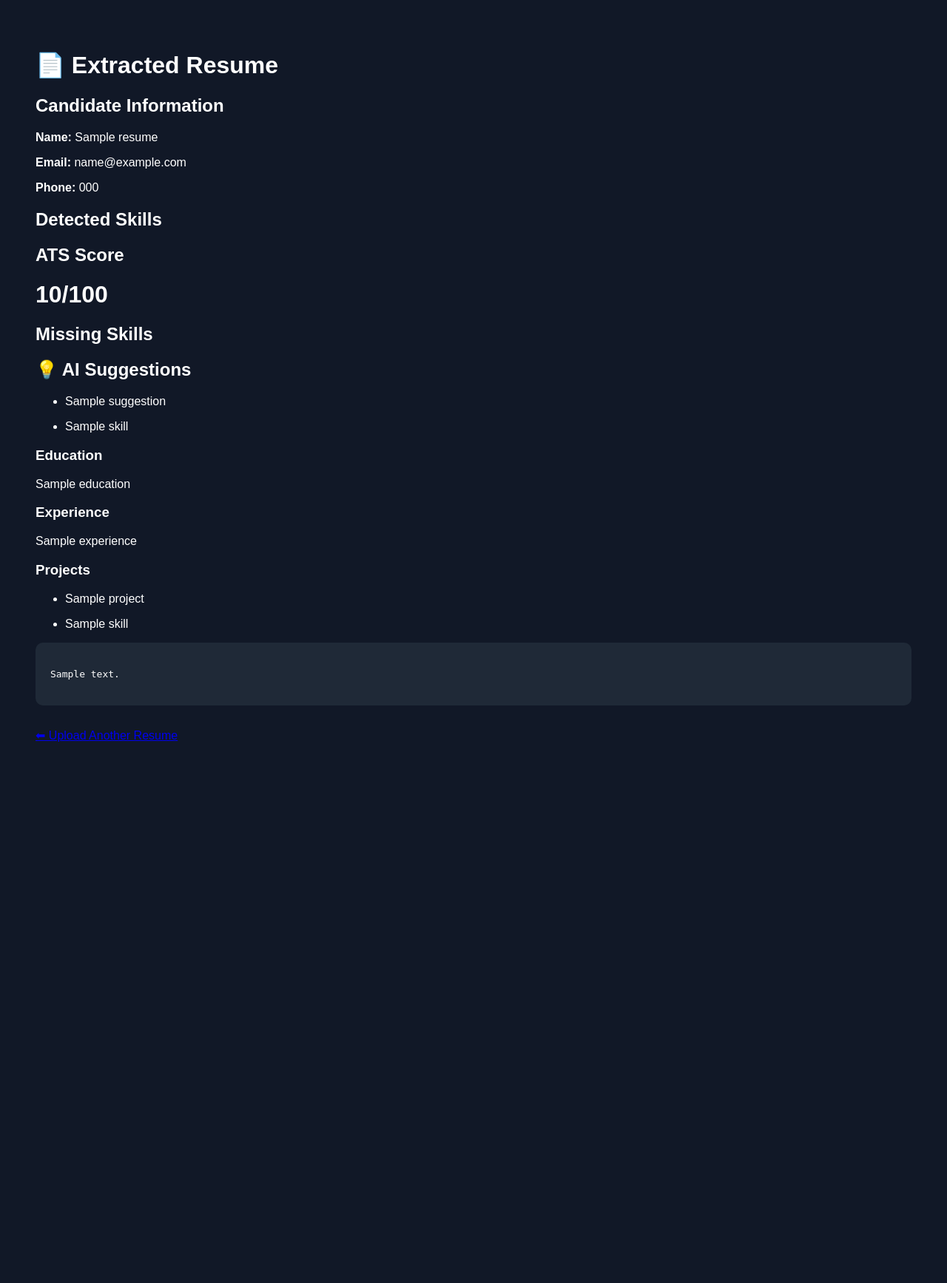
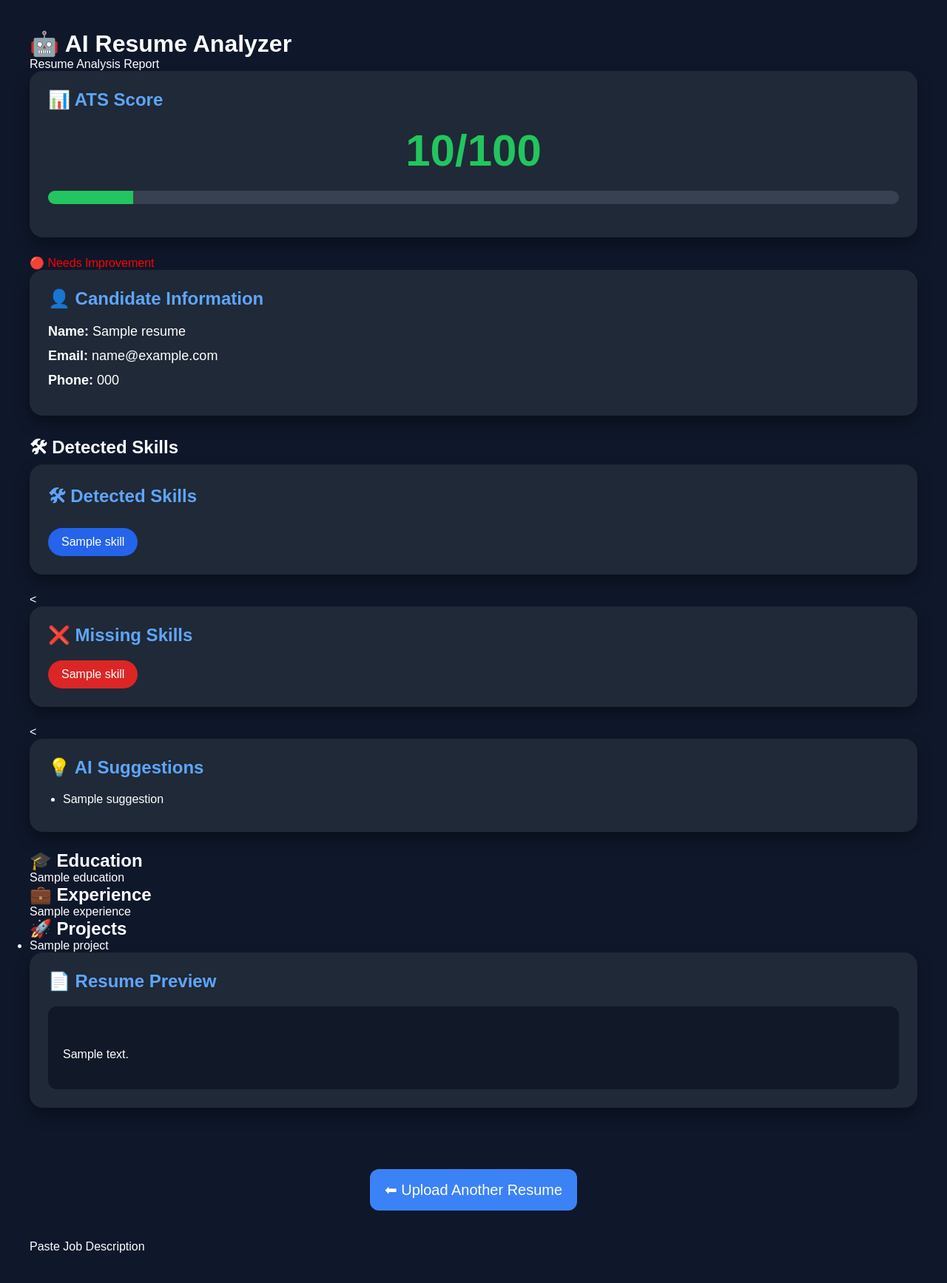
Before and after one commit to mohanakumar21/AI-RESUME-ANALYZER, a Flask app: template templates/results.html in a window 1280 px wide. Shown: the whole page at 74% size. Before the commit the page ends 1003 px from the top, so only its background shows below. Run offline with Flask 3, Linux system fonts and the light colour scheme; the template is opened without the code that fills it: most values are stand-ins (such as "Sample title", 1, 10 or a date in 2020).

Commit message:
Complete Milestone 9: ATS dashboard with AI suggestions and improved UI

```diff
--- a/analyzer/parser.py
+++ b/analyzer/parser.py
@@ -1,41 +1,9 @@
 import re
-def extract_education(text):
 
-    education_keywords = [
-        "b.tech",
-        "b.e",
-        "m.tech",
-        "m.e",
-        "b.sc",
-        "m.sc",
-        "bca",
-        "mca",
-        "bachelor",
-        "master"
-    ]
 
-    lines = text.split("\n")
-
-    for line in lines:
-
-        lower = line.lower()
-
-        if any(keyword in lower for keyword in education_keywords):
-            return line.strip()
-
-    return "Not Found"
-
-def extract_experience(text):
-
-    pattern = r"(\d+)\+?\s*(years|year|yrs|yr)"
-
-    match = re.search(pattern, text, re.IGNORECASE)
-
-    if match:
-        return match.group()
-
-    return "Fresher"
-
+# -----------------------------
+# Extract Name
+# -----------------------------
 IGNORE_KEYWORDS = [
     "university",
     "college",
@@ -65,6 +33,15 @@ def extract_name(text):
 
     lines = text.split("\n")
 
+    # First Priority: Look for "Name:"
+    for line in lines:
+
+        clean = line.strip()
+
+        if clean.lower().startswith("name:"):
+            return clean.split(":", 1)[1].strip()
+
+    # Second Priority: Detect capitalized names
     for line in lines:
 
         line = line.strip()
@@ -74,29 +51,103 @@ def extract_name(text):
 
         lower = line.lower()
 
-        # Ignore headings
         if any(keyword in lower for keyword in IGNORE_KEYWORDS):
             continue
 
-        # Ignore email
         if "@" in line:
             continue
 
-        # Ignore phone numbers
         if re.search(r"\d{6,}", line):
             continue
 
         words = line.split()
 
-        # Candidate name should usually contain 2-4 words
         if 2 <= len(words) <= 4:
 
-            # Every word should start with a capital letter
             if all(word[0].isupper() for word in words):
                 return line
 
     return "Not Found"
 
+
+# -----------------------------
+# Extract Email
+# -----------------------------
+def extract_email(text):
+
+    pattern = r"[a-zA-Z0-9._%+-]+@[a-zA-Z0-9.-]+\.[a-zA-Z]{2,}"
+
+    match = re.search(pattern, text)
+
+    if match:
+        return match.group()
+
+    return "Not Found"
+
+
+# -----------------------------
+# Extract Phone
+# -----------------------------
+def extract_phone(text):
+
+    pattern = r"(\+91[\-\s]?)?[6-9]\d{9}"
+
+    match = re.search(pattern, text)
+
+    if match:
+        return match.group()
+
+    return "Not Found"
+
+
+# -----------------------------
+# Extract Education
+# -----------------------------
+def extract_education(text):
+
+    education_keywords = [
+        "b.tech",
+        "b.e",
+        "m.tech",
+        "m.e",
+        "b.sc",
+        "m.sc",
+        "bca",
+        "mca",
+        "bachelor",
+        "master"
+    ]
+
+    lines = text.split("\n")
+
+    for line in lines:
+
+        lower = line.lower()
+
+        if any(keyword in lower for keyword in education_keywords):
+            return line.strip()
+
+    return "Not Found"
+
+
+# -----------------------------
+# Extract Experience
+# -----------------------------
+def extract_experience(text):
+
+    pattern = r"(\d+)\+?\s*(years|year|yrs|yr)"
+
+    match = re.search(pattern, text, re.IGNORECASE)
+
+    if match:
+        return match.group()
+
+    return "Fresher"
+
+
+# -----------------------------
+# Extract Projects
+# -----------------------------
 def extract_projects(text):
 
     projects = []
@@ -110,9 +161,7 @@ def extract_projects(text):
         clean = line.strip()
 
         if clean.lower() == "projects":
-
             capture = True
-
             continue
 
         if capture:
@@ -124,30 +173,10 @@ def extract_projects(text):
 
     return projects
 
-def extract_email(text):
 
-    pattern = r"[a-zA-Z0-9._%+-]+@[a-zA-Z0-9.-]+\.[a-zA-Z]{2,}"
-
-    match = re.search(pattern, text)
-
-    if match:
-        return match.group()
-
-    return "Not Found"
-
-
-def extract_phone(text):
-
-    pattern = r"(\+91[\-\s]?)?[6-9]\d{9}"
-
-    match = re.search(pattern, text)
-
-    if match:
-        return match.group()
-
-    return "Not Found"
-
-
+# -----------------------------
+# Parse Resume
+# -----------------------------
 def parse_resume(text):
 
     return {
--- /dev/null
+++ b/static/css/results.css
@@ -0,0 +1,129 @@
+*{
+    margin:0;
+    padding:0;
+    box-sizing:border-box;
+    font-family:Arial, Helvetica, sans-serif;
+}
+
+body{
+    background:#0f172a;
+    color:white;
+    padding:40px;
+}
+
+.container{
+    max-width:1200px;
+    margin:auto;
+}
+
+.title{
+    text-align:center;
+    margin-bottom:40px;
+}
+
+.title h1{
+    font-size:45px;
+}
+
+.title p{
+    color:#94a3b8;
+    margin-top:10px;
+}
+
+.section{
+    background:#1f2937;
+    padding:25px;
+    border-radius:18px;
+    margin-bottom:25px;
+    box-shadow:0 10px 20px rgba(0,0,0,.35);
+}
+
+.section h2{
+    color:#60a5fa;
+    margin-bottom:20px;
+}
+
+.score{
+    font-size:60px;
+    text-align:center;
+    color:#22c55e;
+    font-weight:bold;
+}
+
+.progress{
+    width:100%;
+    height:18px;
+    background:#374151;
+    border-radius:20px;
+    overflow:hidden;
+    margin:20px 0;
+}
+
+.progress-bar{
+    height:100%;
+    background:#22c55e;
+}
+
+.info p{
+    margin:12px 0;
+    font-size:18px;
+}
+
+.skills{
+    display:flex;
+    flex-wrap:wrap;
+    gap:10px;
+}
+
+.badge{
+    background:#2563eb;
+    padding:10px 18px;
+    border-radius:20px;
+}
+
+.badge.missing{
+    background:#dc2626;
+}
+
+.suggestions ul{
+    margin-left:20px;
+}
+
+.suggestions li{
+    margin:10px 0;
+}
+
+.projects ul{
+    margin-left:20px;
+}
+
+.projects li{
+    margin:10px 0;
+}
+
+.resume-preview{
+    background:#111827;
+    padding:20px;
+    border-radius:12px;
+    max-height:400px;
+    overflow-y:auto;
+    white-space:pre-wrap;
+}
+
+.upload-btn{
+    display:block;
+    width:280px;
+    margin:40px auto;
+    text-align:center;
+    text-decoration:none;
+    background:#3b82f6;
+    color:white;
+    padding:16px;
+    border-radius:12px;
+    font-size:20px;
+    transition:.3s;
+}
+
+.upload-btn:hover{
+    background:#2563eb;
+}
--- a/templates/results.html
+++ b/templates/results.html
@@ -1,109 +1,176 @@
 <!DOCTYPE html>
-<html>
+<html lang="en">
 
 <head>
-
-<title>Resume Text</title>
-
-<style>
-
-body{
-
-font-family:Arial;
-
-padding:40px;
-
-background:#111827;
-
-color:white;
-
-}
-
-pre{
-
-white-space:pre-wrap;
-
-background:#1f2937;
-
-padding:20px;
-
-border-radius:10px;
-
-}
-
-</style>
-
+    <meta charset="UTF-8">
+    <meta name="viewport" content="width=device-width, initial-scale=1.0">
+    <title>AI Resume Analyzer</title>
+    <link rel="stylesheet" href="{{ url_for('static', filename='css/results.css') }}">
 </head>
 
 <body>
 
-<h1>📄 Extracted Resume</h1>
+<div class="container">
 
-<h2>Candidate Information</h2>
+    <h1>🤖 AI Resume Analyzer</h1>
+    <p>Resume Analysis Report</p>
+
+    <!-- ATS Score -->
+    <div class="card">
+        <div class="section">
+
+    <h2>📊 ATS Score</h2>
+
+    <div class="score">
+
+        {{ ats_score }}/100
+
+    </div>
+
+    <div class="progress">
+
+    <div class="progress-bar"
+        style="width: {{ ats_score }}%;">
+
+    </div>
+
+        </div>
+
+        </div>
+
+        {% if ats_score >= 90 %}
+            <p style="color:lime;">🟢 Excellent Resume</p>
+
+        {% elif ats_score >= 70 %}
+            <p style="color:gold;">🟡 Good Resume</p>
+
+        {% elif ats_score >= 50 %}
+            <p style="color:orange;">🟠 Average Resume</p>
+
+        {% else %}
+            <p style="color:red;">🔴 Needs Improvement</p>
+
+        {% endif %}
+    </div>
+
+    <!-- Candidate Information -->
+    <div class="section info">
+
+    <h2>👤 Candidate Information</h2>
 
     <p><strong>Name:</strong> {{ resume_data.name }}</p>
 
     <p><strong>Email:</strong> {{ resume_data.email }}</p>
 
     <p><strong>Phone:</strong> {{ resume_data.phone }}</p>
-<h2>Detected Skills</h2>
-<h2>ATS Score</h2>
 
-<h1>{{ ats_score }}/100</h1>
-<h2>Missing Skills</h2>
+    </div>
+
+    <!-- Skills -->
+    <div class="card">
+
+        <h2>🛠 Detected Skills</h2>
+
+        <div class="section">
+
+        <h2>🛠 Detected Skills</h2>
+
+        <div class="skills">
+
+        {% for skill in skills %}
+        <span class="badge">{{ skill }}</span>
+            {% endfor %}
+
+        </div>
+
+        </div>
+
+    </div>
+
+    <!-- Missing Skills -->
+    <<div class="section">
+
+<h2>❌ Missing Skills</h2>
+
+<div class="skills">
+
+{% for skill in missing_skills %}
+<span class="badge missing">{{ skill }}</span>
+{% endfor %}
+
+</div>
+
+</div>
+
+    <!-- AI Suggestions -->
+    <<div class="section suggestions">
 
 <h2>💡 AI Suggestions</h2>
 
 <ul>
+
 {% for suggestion in suggestions %}
+
 <li>{{ suggestion }}</li>
-{% endfor %}
-</ul>
-
-<ul>
-
-{% for skill in missing_skills %}
-
-<li>{{ skill }}</li>
-
-{% endfor %}
-
-</ul>
-<h3>Education</h3>
-
-<p>{{ resume_data.education }}</p>
-
-<h3>Experience</h3>
-
-<p>{{ resume_data.experience }}</p>
-
-<h3>Projects</h3>
-
-<ul>
-
-{% for project in resume_data.projects %}
-
-<li>{{ project }}</li>
 
 {% endfor %}
 
 </ul>
 
+</div>
+
+    <!-- Education -->
+    <div class="card">
+
+        <h2>🎓 Education</h2>
+
+        <p>{{ resume_data.education }}</p>
+
+    </div>
+
+    <!-- Experience -->
+    <div class="card">
+
+        <h2>💼 Experience</h2>
+
+        <p>{{ resume_data.experience }}</p>
+
+    </div>
+
+    <!-- Projects -->
+    <div class="card">
+
+        <h2>🚀 Projects</h2>
+
         <ul>
-    {% for skill in skills %}
-        <li>{{ skill }}</li>
+            {% for project in resume_data.projects %}
+                <li>{{ project }}</li>
             {% endfor %}
         </ul>
 
-<pre>
+    </div>
+
+    <!-- Resume Preview -->
+    <div class="section">
+
+<h2>📄 Resume Preview</h2>
+
+<div class="resume-preview">
 
 {{ resume_text }}
 
-</pre>
+</div>
+
+</div>
 
     <br>
 
-<a href="/">⬅ Upload Another Resume</a>
+    <a class="upload-btn" href="/">⬅ Upload Another Resume</a>
+    <label>Paste Job Description</label>
+
+
+
+</div>
 
 </body>
 
```
Also changed, not shown: analyzer/job_match.py (added, +44 -0 lines), static/css/style.css (+42 -24 lines), templates/index.html (+7 -2 lines). Lines whose indentation alone changed are shown as unchanged.
